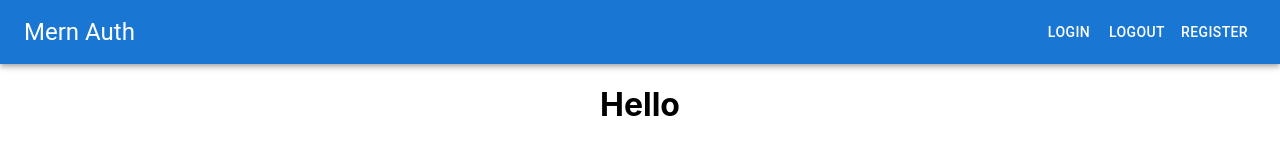
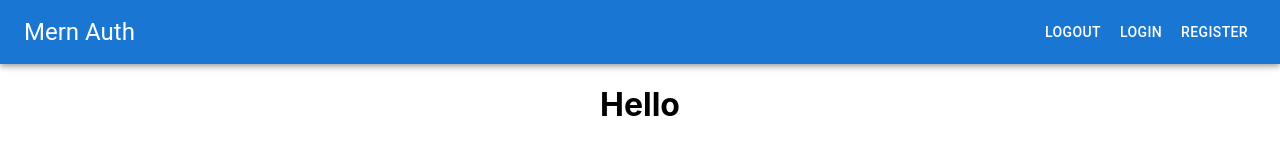
Before and after one commit to sundaram2021/mern-auth, a React (Create React App) app in the folder client/: page / in a window 1280 px wide. Shown: the top 160 px of the page. Built offline with nearby package versions, Linux system fonts and the light colour scheme.

Commit message:
added logout functionality

```diff
--- a/client/src/components/Navbar.js
+++ b/client/src/components/Navbar.js
@@ -1,23 +1,45 @@
-import * as React from "react";
+import React, {  } from "react";
 import AppBar from "@mui/material/AppBar";
 import Box from "@mui/material/Box";
 import Toolbar from "@mui/material/Toolbar";
 import Typography from "@mui/material/Typography";
 import Button from "@mui/material/Button";
-import { Link } from "react-router-dom";
-import '../App.css'
+import { Link, useNavigate } from "react-router-dom";
+import "../App.css";
 
 export default function ButtonAppBar() {
+  const navigate = useNavigate();
+  // const [myToken, setMyToken] = useState(false);
+
+  // const token = localStorage.getItem("token");
+
+  // if (token) {
+  //   setMyToken(true);
+  // }
+
+  async function removeToken() {
+    localStorage.removeItem("token");
+    navigate("/login");
+  }
+
   return (
     <Box sx={{ flexGrow: 1 }}>
       <AppBar position="static">
         <Toolbar>
           <Typography variant="h5" component="div" sx={{ flexGrow: 1 }}>
-            <Link to='/' className="white">Mern Auth</Link>
+            <Link to="/" className="white">
+              Mern Auth
+            </Link>
           </Typography>
-          <Link to='/login' className="white"><Button color="inherit">Login</Button></Link>
-          <Button color="inherit">Logout</Button>
-          <Link to="/register" className="white"><Button color="inherit">Register</Button></Link>
+          <Button color="inherit" onClick={removeToken}>
+            Logout
+          </Button>
+          <Link to="/login" className="white">
+            <Button color="inherit">Login</Button>
+          </Link>
+          <Link to="/register" className="white">
+            <Button color="inherit">Register</Button>
+          </Link>
         </Toolbar>
       </AppBar>
     </Box>
```
